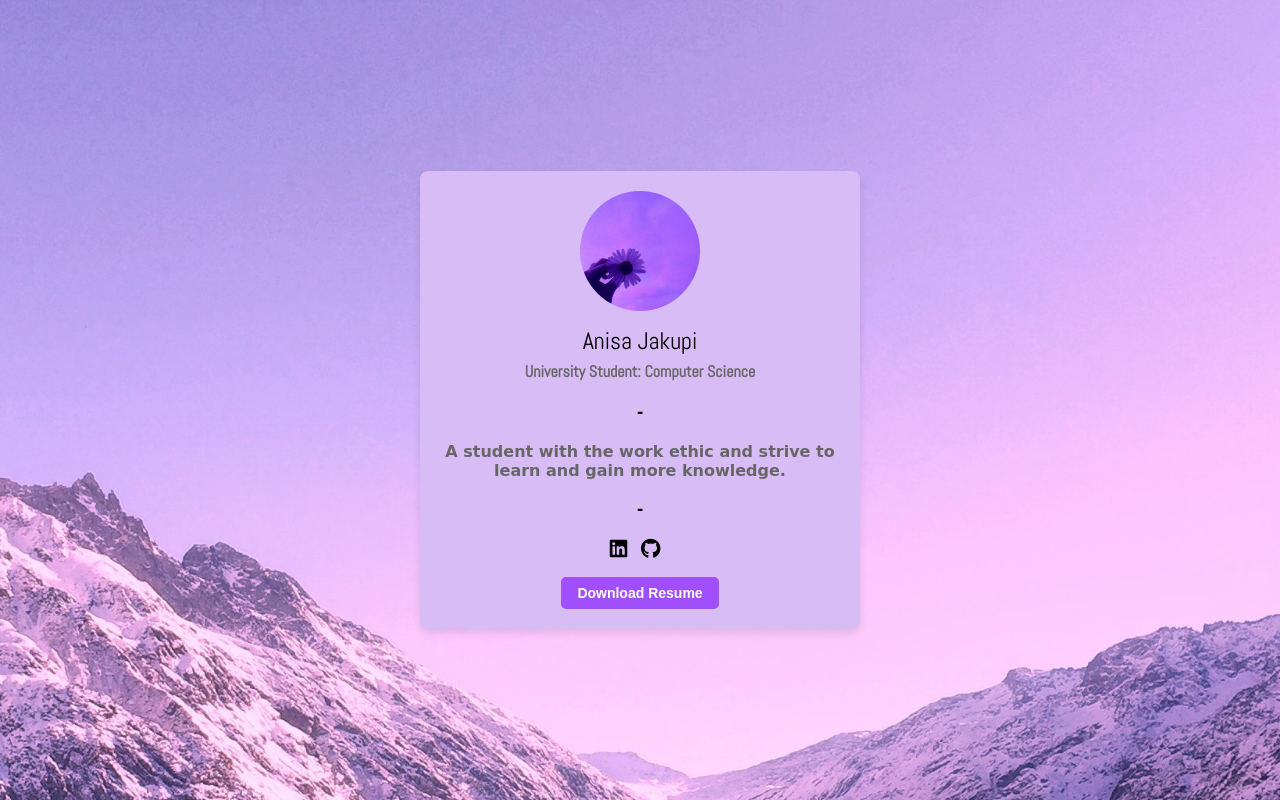
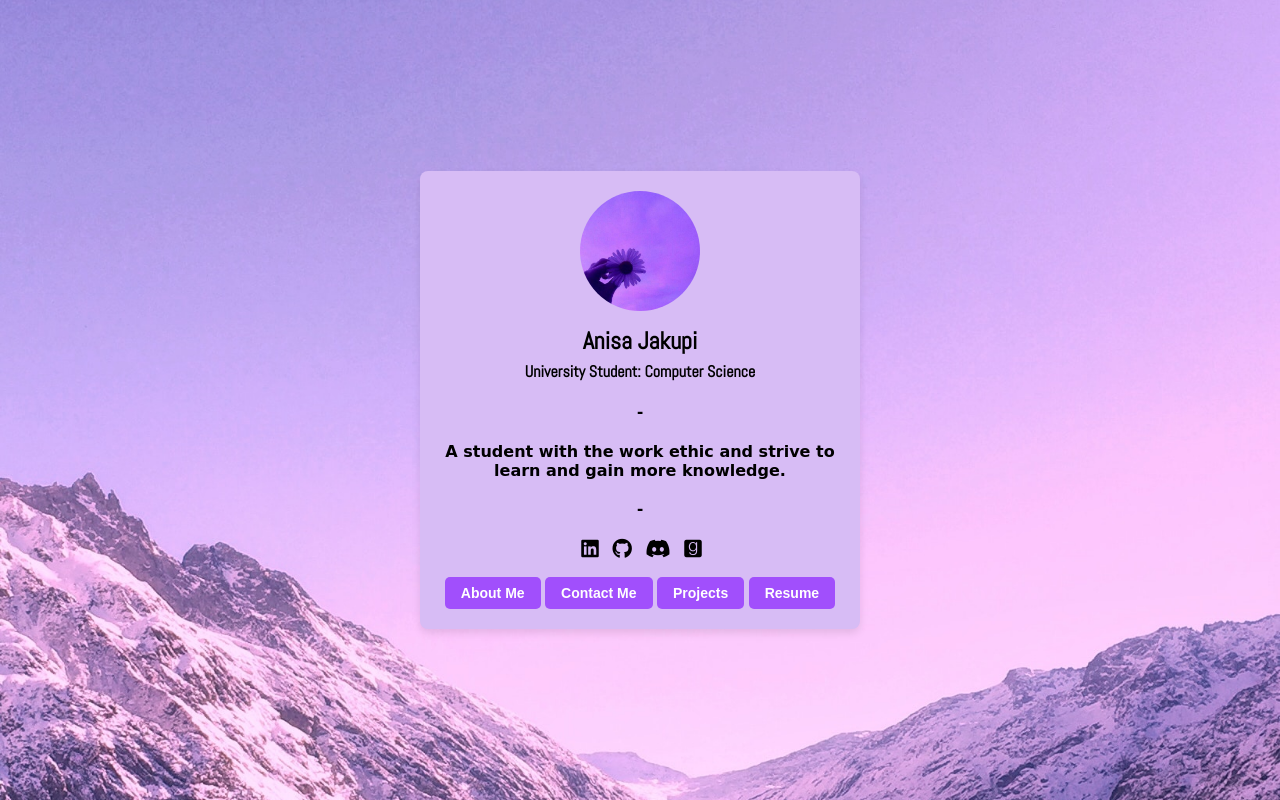
Before and after one commit to AnisaAJ/-WebsitePortfolio, a plain HTML site: page index.html in a window 1280 px wide. Drawn offline with Linux system fonts and the light colour scheme; a web font is replaced by a local one.

Commit message:
Changes #2
Added Project, About me, Contact me, and updated Resume button. Pages are not finished will be adding more in future changes.

```diff
--- a/main.css
+++ b/CSS/main.css
@@ -7,7 +7,7 @@ body {
     align-items: center;
     min-height: 100vh;
     background-color: #BD89F3;
-    background-image: url('background.jpg');
+    background-image: url('../PICS/background.jpg');
     background-size: cover;
     background-position: center;
     background-repeat: no-repeat;
@@ -31,32 +31,38 @@ body {
     font-size: 24px;
     margin: 10px 0 5px;
     font-family: 'Abel', sans-serif;
-    font-weight: normal;
+    font-weight: bold;
 }
 
 .description {
-    color: #666;
+    color: black;
     margin: 5px 0;
     font-family: 'Calligraffitti', cursive;
     font-weight: bold;
 }
 
 .occup {
-    color: #666;
+    color: black;
     margin: 5px 0;
     font-family: 'Abel', sans-serif;
     font-weight: bold;
 }
 
 
-.portfolio-card ul {
+.portfolio-card .social-links ul{
     list-style: none;
     padding: 0;
     font-family: 'Abel', sans-serif;
+    text-align: center; /* Center-align the social links */
+    margin-left: 13px;
 }
 
-.portfolio-card li {
-    margin: 5px 0;
+.portfolio-card .social-links li {
+    margin: 5px; /* Adjust the spacing between social links */
+}
+
+.portfolio-card .social-links a {
+    display: inline-block; /* Ensure each link is on a new line */
 }
 
 .portfolio-card a {
@@ -95,3 +101,59 @@ body {
 .portfolio-card h3 {
     font-weight: bold;
 }
+
+@media screen and (max-width: 600px) {
+    .portfolio-card {
+        max-width: 100%;
+    }
+}
+
+
+.contactmeform {
+    display: inline-block;
+    padding: 8px 16px;
+    background-color: #A14FFC;
+    color: #fff !important;
+    text-decoration: none;
+    border-radius: 5px;
+    font-weight: bold;
+    font-size: 14px;
+    transition: background-color 0.3s ease;
+}
+
+.contactmeform:hover {
+    background-color: #9057CF;
+}
+
+
+.aboutmeform {
+    display: inline-block;
+    padding: 8px 16px;
+    background-color: #A14FFC;
+    color: #fff !important;
+    text-decoration: none;
+    border-radius: 5px;
+    font-weight: bold;
+    font-size: 14px;
+    transition: background-color 0.3s ease;
+}
+
+.aboutmeform:hover {
+    background-color: #9057CF;
+}
+
+.projectpage {
+    display: inline-block;
+    padding: 8px 16px;
+    background-color: #A14FFC;
+    color: #fff !important;
+    text-decoration: none;
+    border-radius: 5px;
+    font-weight: bold;
+    font-size: 14px;
+    transition: background-color 0.3s ease;
+}
+
+.projectpage:hover {
+    background-color: #9057CF;
+}
--- a/index.html
+++ b/index.html
@@ -3,9 +3,10 @@
 <head>
     <meta charset="UTF-8">
     <meta name="viewport" content="width=device-width, initial-scale=1.0">
-    <link rel="stylesheet" href="main.css">
+    <link rel="stylesheet" href="CSS/main.css">
     <link rel="preconnect" href="https://fonts.googleapis.com">
     <link rel="preconnect" href="https://fonts.gstatic.com" crossorigin>
+    <script src="https://kit.fontawesome.com/0043357b48.js" crossorigin="anonymous"></script>
     <link href="https://fonts.googleapis.com/css2?family=Abel&family=Calligraffitti&family=Nothing+You+Could+Do&display=swap" rel="stylesheet">
     <link href="https://fonts.googleapis.com/css2?family=Heebo&display=swap" rel="stylesheet">
     <link rel="stylesheet" href="https://cdnjs.cloudflare.com/ajax/libs/font-awesome/5.15.3/css/all.min.css">
@@ -13,21 +14,28 @@
 </head>
 <body>
     <div class="portfolio-card">
-        <img src="portfolio pic.jpg" alt="Your Name">
+        <img src="PICS/portfolio pic.jpg" alt="Your Name">
         <h1> Anisa Jakupi </h1>
         <p class="occup"> University Student: Computer Science </p>
         <h3> - </h3>
         <p class="description"> A student with the work ethic and strive to learn and gain more knowledge. </p>
         <h3> - </h3>
 
+      <div class="social-links">
         <ul>
             <li>
                 <a href="https://www.linkedin.com/in/anisa-j-b3802019b/" target="_blank"><i class="fab fa-linkedin"></i></a>
             <a href="https://github.com/AnisaAJ" target="_blank"><i class="fab fa-github"></i></a>
+            <a href="https://discordapp.com/users/285141309302505474" target="_blank"><i class="fa-brands fa-discord"></i></a>
+            <a href="https://www.goodreads.com/user/show/172634404-princess" target="_blank"><i class="fa-brands fa-goodreads"></i></a>
             </li>
         </ul>
+    </div>
 
-        <a href="resume.pdf" download="resume" download class="download-button">Download Resume</a>
+        <a href="HTML/aboutme.html" class="aboutmeform"> About Me </a>
+        <a href="HTML/contactme.html" class="contactmeform"> Contact Me </a>
+        <a href="HTML/project.html" class="projectpage"> Projects </a>
+        <a href="FILES/resume.pdf" download="resume" download class="download-button">Resume</a>
 
     </div>
 </body>
```
Also changed, not shown: HTML/aboutme.html (added, +11 -0 lines), HTML/contactme.html (added, +11 -0 lines), HTML/project.html (added, +11 -0 lines), PICS/background.jpg (renamed from background.jpg), PICS/portfolio pic.jpg (renamed from portfolio pic.jpg), 2 other files.
